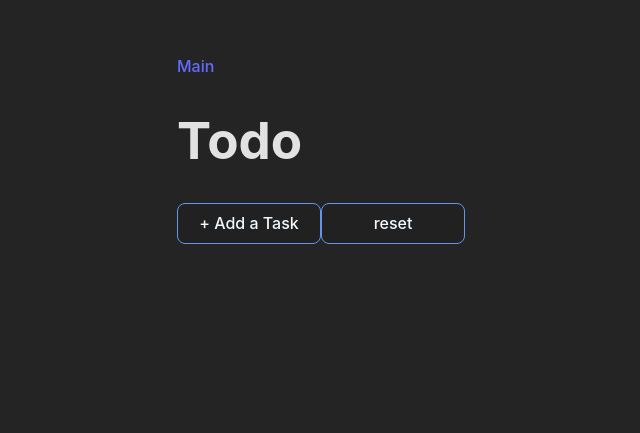
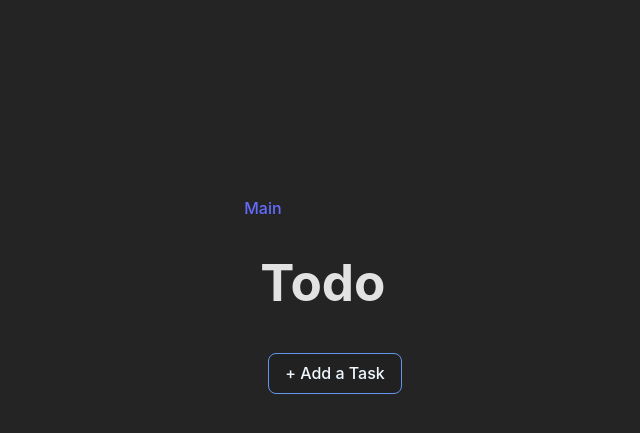
Before and after one commit to marceljaworski/todoApp, a React (Vite) app: page / in a window 1280 px wide. Shown: the part 101-534 px from the top of the page, without its empty margins (313-953 px from the left). Built offline with nearby package versions, Linux system fonts and the light colour scheme.

Commit message:
css flex-wrap

```diff
--- a/src/components/Task.jsx
+++ b/src/components/Task.jsx
@@ -12,8 +12,8 @@ function Task({ task, index, handleDelete }) {
   return (
     <article key={index}>
         <h2>{(task.id) + 1}. {task.name}</h2>
-        <button onClick={clickHandler}>{done? "done": "pending"}</button>
-        {done && <button onClick={deleteHandle}>delete</button>}
+        <button className={done?"yellow":"green"} onClick={clickHandler}>{done? "pending": "done"}</button>
+        {done && <button className='red' onClick={deleteHandle}>delete</button>}
     </article>
   )
 }
--- a/src/index.css
+++ b/src/index.css
@@ -31,28 +31,24 @@ body {
   min-width: 320px;
   min-height: 100vh;
 }
-/* .main {
-  display: flex;
-  justify-content: center;
-  align-items: center;
-} */
-ul {
-  width: 300px;
+.main {
+  padding-left: 1rem;
 }
+/*
 form {
   margin-bottom: 0.5rem;
-}
+} */
 h1 {
   font-size: 3.2em;
   line-height: 1.1;
 }
 .tasks {
-  width: 300px;
-  height: 300px;
+  flex-wrap: wrap;
+
 }
 button {
   color: aliceblue;
-  width: 9rem;
+  /* width: 8rem; */
   border-radius: 8px;
   border: 1px solid cornflowerblue;
   padding: 0.6em 1em;
@@ -62,6 +58,8 @@ button {
   background-color: #212121;
   cursor: pointer;
   transition: border-color 0.25s;
+  margin: 0.5rem;
+  /* margin-block-start: 0.5rem; */
 }
 button:hover {
   border-color: #646cff;
@@ -70,3 +68,25 @@ button:focus,
 button:focus-visible {
   outline: 4px auto -webkit-focus-ring-color;
 }
+.red {
+  color: red;
+}
+.yellow {
+  color: yellow;
+}
+.green {
+  color: green;
+}
+
+article {
+  padding: 0rem 0.5rem 0.5rem 0.5rem;
+  width: 250px;
+  margin: 0.3rem;
+  padding-top: 0.5rem;
+  display: inline-block;
+  flex-direction: column;
+  text-align: center;
+  justify-content: center;
+  background-color: #2f2f2f;
+  border-radius: 10px;
+}
--- a/src/views/Main.jsx
+++ b/src/views/Main.jsx
@@ -46,8 +46,8 @@ function Main() {
             <input type="text" placeholder="Add a Task" onChange={handleInput} value={task.name} name="name"></input>
         </form>}
 
-        <button onClick={clickHandler}>{isForm? `Done` : `+ Add a Task`}</button>
-        <button onClick={handleReset}>reset</button>
+        <button onClick={clickHandler}>{isForm? `Add` : `+ Add a Task`}</button>
+        { tasks.length>0 && <button className='red' onClick={handleReset}>reset</button>}
 
             <Tasks tasks={ tasks } handleDelete= {handleDelete} />
     </main>
```
